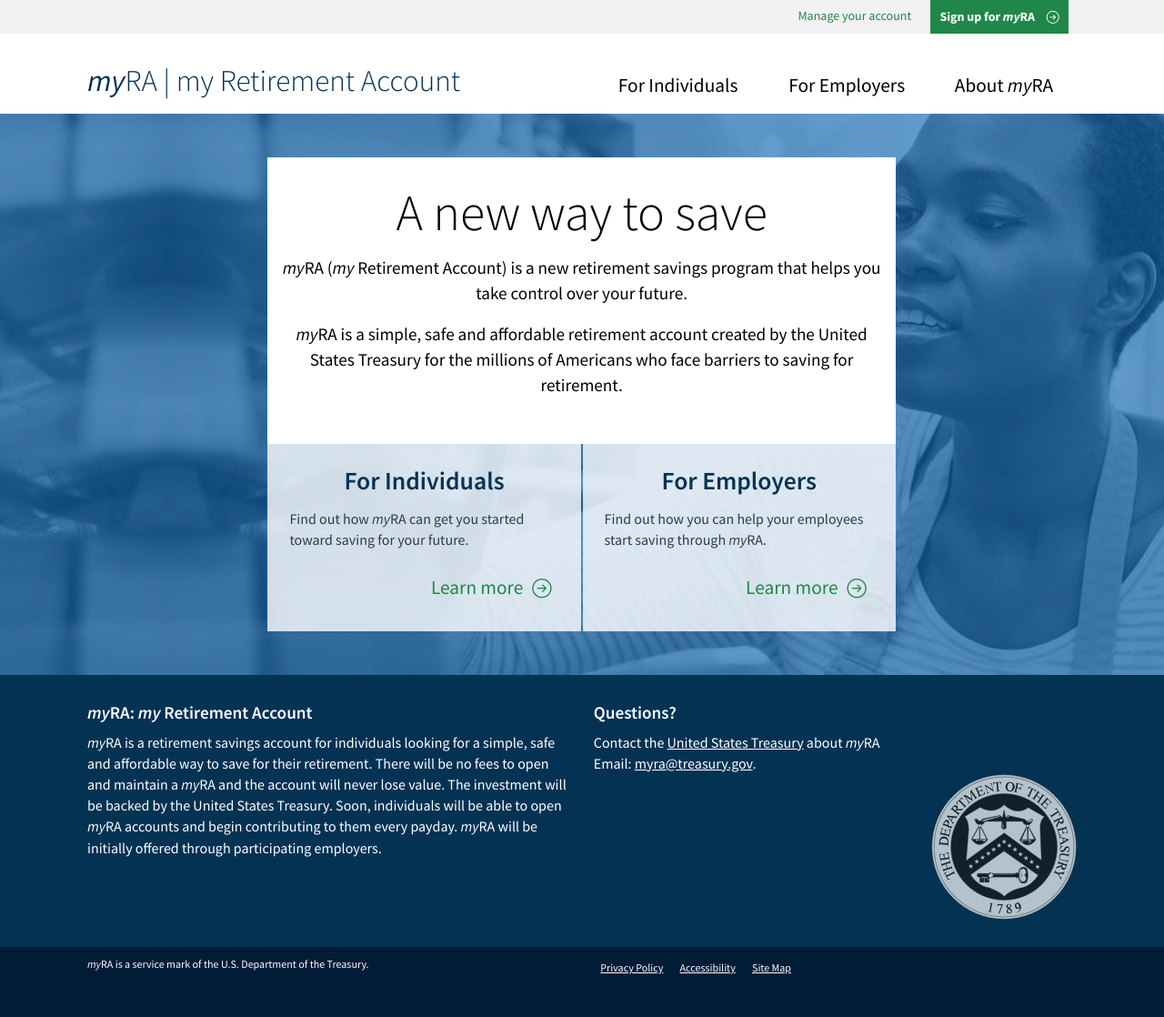
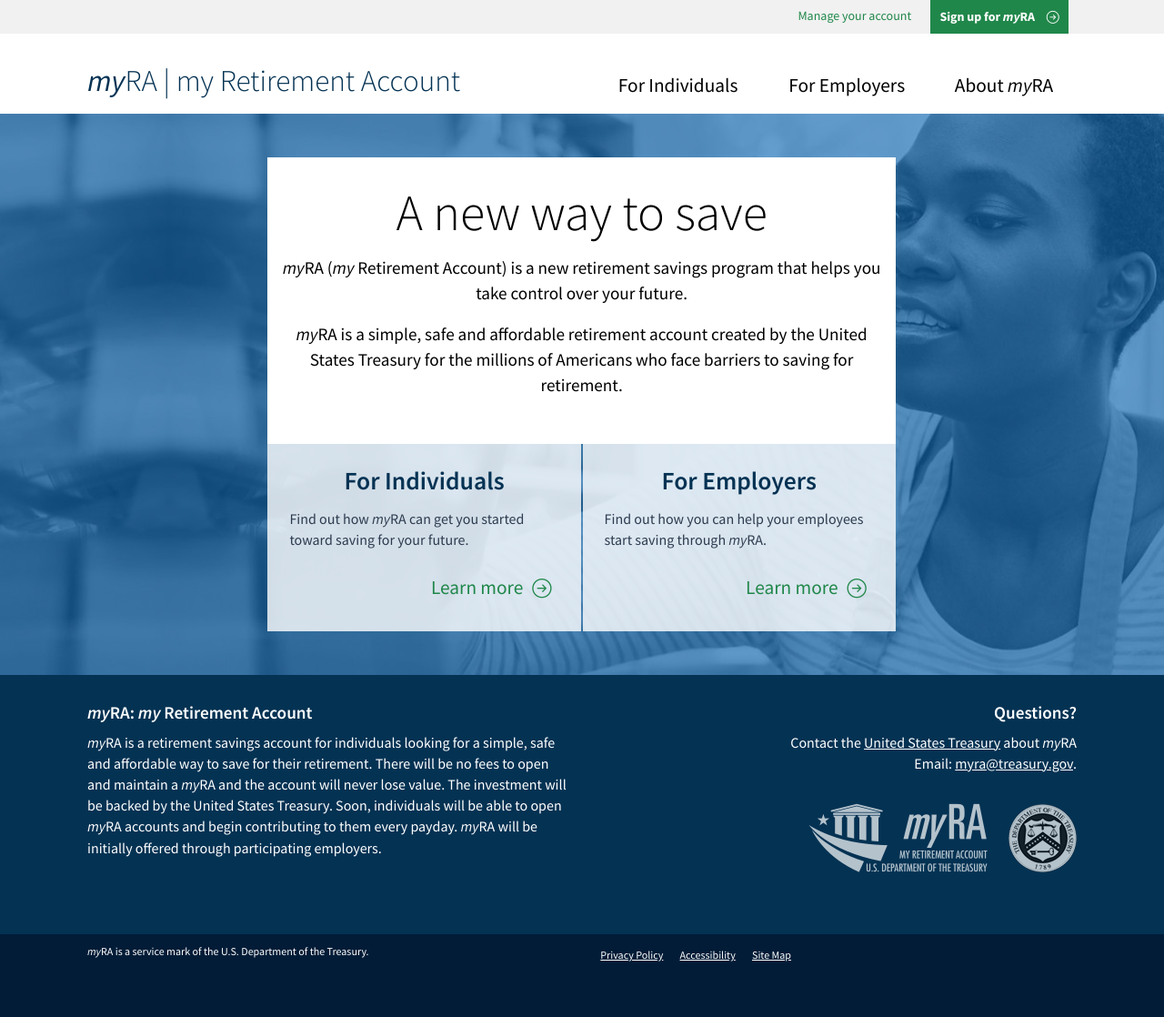
Before and after one commit to 18F/myra, a Jekyll site: the page built from index.html, in a window 1280 px wide. Shown: the whole page at 91% size. Built offline with Jekyll 4.4.1, drawn with Linux system fonts in a browser that asks for light colours.

Commit message:
Adding myra logo to footer, resizing seal

```diff
--- a/_includes/footer.html
+++ b/_includes/footer.html
@@ -11,7 +11,10 @@
             <li itemprop="publisher" itemscope itemtype="http://schema.org/ContactPoint">Contact <span itemprop="name">the <a href="http://www.treasury.gov/Pages/default.aspx" target="blank">United States Treasury</a></span> about <span class="myra">myRA</span></li>
             <li>Email: <a href="mailto:myra@treasury.gov" itemprop="email">myra@treasury.gov</a>.</li>
           </ul>
-          <img class="seal" src="{{ site.baseurl }}/static/img/treasury_seal.png" alt="Seal of the United States Department of the Treasury, established 1789.">
+          <div class="footer-logos">
+            <img class="seal" src="{{ site.baseurl }}/static/img/myra_logo_white.png" alt="Logo: myRA - my Retirement Account - U.S. Department of the Treasury">
+            <img class="seal" src="{{ site.baseurl }}/static/img/treasury_seal.png" alt="Seal of the United States Department of the Treasury, established 1789.">
+          </div>
         </aside>
       </div>
     </div>
--- a/static/_sass/_custom.scss
+++ b/static/_sass/_custom.scss
@@ -211,8 +211,15 @@
   .right {
     @include media($small-up) {
       @include span-columns(6);
-    }
-  }
+      text-align: right;
+    }
+  }
+}
+
+
+.footer-logos {
+  @include span-columns(6 of 6);
+  padding: 2em 0;
 }
 
 .contact-info {
@@ -220,10 +227,8 @@
 }
 
 .seal {
-  @include span-columns(2 of 6);
-  height: auto;
   opacity: .7;
-  float: right;
+  margin-left: 20px;
 }
 
 .main-footer {
```
Also changed, not shown: static/img/myra_logo_white.png (added), static/img/myra_logo_white@2x.png (added), static/img/treasury_seal.png, static/img/treasury_seal@2x.png.
